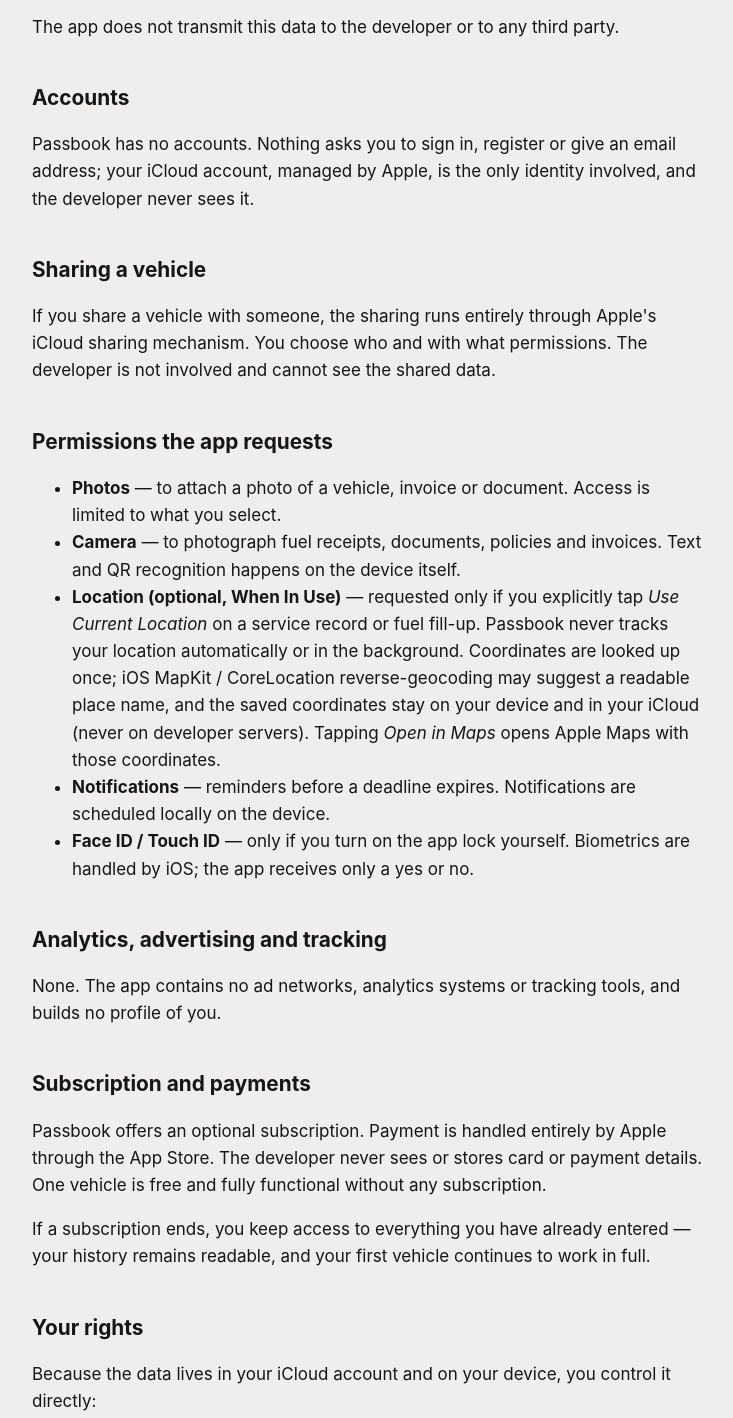
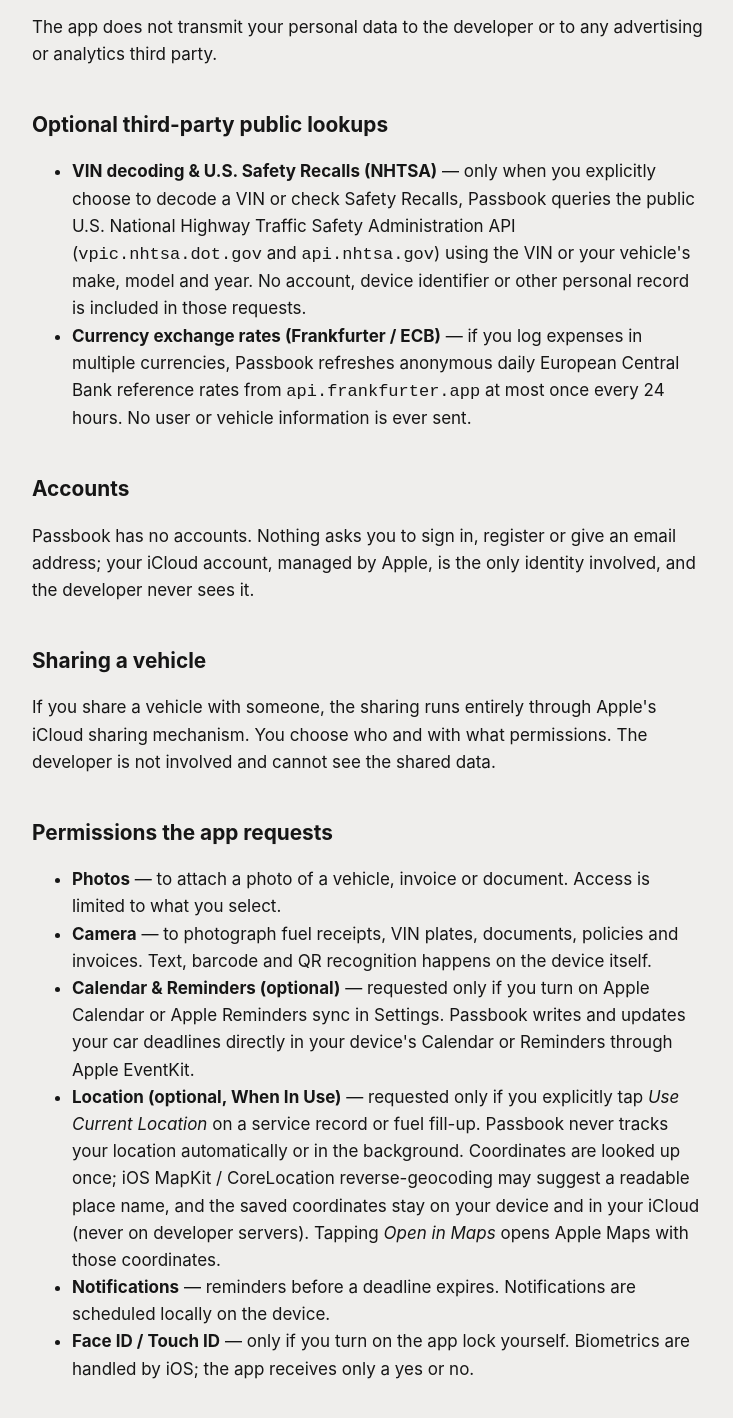
Before and after one commit to mivoyours-web/garage-legal, a plain HTML site: page index.html in a window 1280 px wide. Shown: the part 698-2116 px from the top of the page, without its empty margins (272-1005 px from the left). Drawn offline with Linux system fonts and the light colour scheme.

Commit message:
Add files via upload

```diff
--- a/index.html
+++ b/index.html
@@ -24,10 +24,10 @@
 <body>
 
 <h1>Privacy Policy</h1>
-<p class="sub">Passbook app · effective 15 November 2026</p>
+<p class="sub">Passbook app · effective 24 November 2026</p>
 
 <h2>In short</h2>
-<p><strong>We do not collect your data.</strong> Passbook has no server. Everything
+<p><strong>We do not collect your data.</strong> Passbook has no developer server. Everything
 you enter about your cars — records, deadlines, photos, documents, costs and
 optional locations — stays on your device and, if you use iCloud, in
 <em>your own</em> iCloud account. The developer has no access to it and receives
@@ -46,7 +46,23 @@ optional place names and coordinates on service records or fill-ups.</p>
       <strong>your</strong> iCloud account, via Apple's CloudKit. Syncing happens
       between your own devices.</li>
 </ul>
-<p>The app does not transmit this data to the developer or to any third party.</p>
+<p>The app does not transmit your personal data to the developer or to any
+advertising or analytics third party.</p>
+
+<h2>Optional third-party public lookups</h2>
+<ul>
+  <li><strong>VIN decoding &amp; U.S. Safety Recalls (NHTSA)</strong> — only when
+      you explicitly choose to decode a VIN or check Safety Recalls, Passbook
+      queries the public U.S. National Highway Traffic Safety Administration API
+      (<code>vpic.nhtsa.dot.gov</code> and <code>api.nhtsa.gov</code>) using the
+      VIN or your vehicle's make, model and year. No account, device identifier
+      or other personal record is included in those requests.</li>
+  <li><strong>Currency exchange rates (Frankfurter / ECB)</strong> — if you log
+      expenses in multiple currencies, Passbook refreshes anonymous daily
+      European Central Bank reference rates from
+      <code>api.frankfurter.app</code> at most once every 24 hours. No user or
+      vehicle information is ever sent.</li>
+</ul>
 
 <h2>Accounts</h2>
 <p>Passbook has no accounts. Nothing asks you to sign in, register or give an
@@ -62,8 +78,13 @@ is not involved and cannot see the shared data.</p>
 <ul>
   <li><strong>Photos</strong> — to attach a photo of a vehicle, invoice or
       document. Access is limited to what you select.</li>
-  <li><strong>Camera</strong> — to photograph fuel receipts, documents, policies
-      and invoices. Text and QR recognition happens on the device itself.</li>
+  <li><strong>Camera</strong> — to photograph fuel receipts, VIN plates,
+      documents, policies and invoices. Text, barcode and QR recognition happens
+      on the device itself.</li>
+  <li><strong>Calendar &amp; Reminders (optional)</strong> — requested only if
+      you turn on Apple Calendar or Apple Reminders sync in Settings. Passbook
+      writes and updates your car deadlines directly in your device's Calendar
+      or Reminders through Apple EventKit.</li>
   <li><strong>Location (optional, When In Use)</strong> — requested only if you
       explicitly tap <em>Use Current Location</em> on a service record or fuel
       fill-up. Passbook never tracks your location automatically or in the
@@ -84,9 +105,11 @@ is not involved and cannot see the shared data.</p>
 and builds no profile of you.</p>
 
 <h2>Subscription and payments</h2>
-<p>Passbook offers an optional subscription. Payment is handled entirely by Apple
-through the App Store. The developer never sees or stores card or payment
-details. One vehicle is free and fully functional without any subscription.</p>
+<p>Passbook offers optional Premium plans — a monthly or yearly subscription, or
+a one-time Lifetime purchase — as well as App Store Offer Codes. Payment is
+handled entirely by Apple through the App Store. The developer never sees or
+stores card or payment details. One vehicle is free and fully functional without
+any purchase.</p>
 <p>If a subscription ends, you keep access to everything you have already
 entered — your history remains readable, and your first vehicle continues to
 work in full.</p>
```
Also changed, not shown: support.html (+11 -8 lines).
